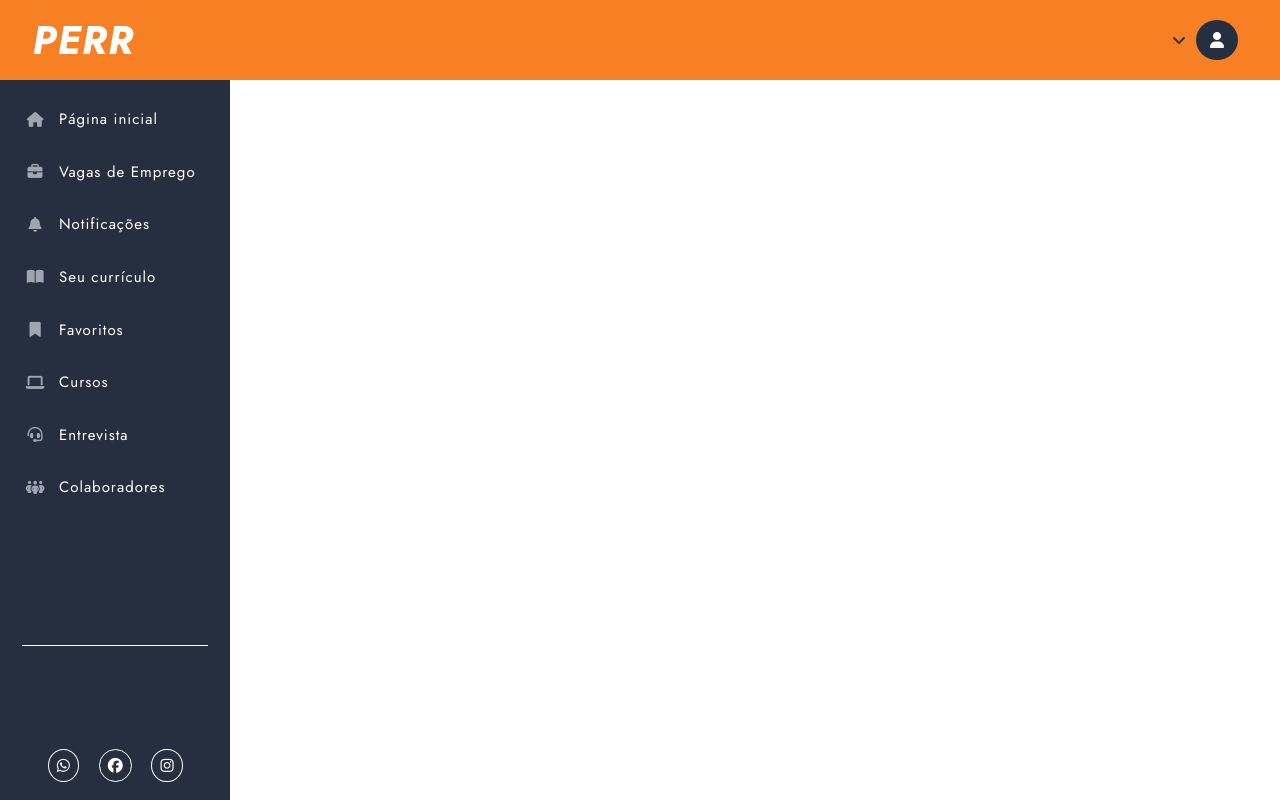
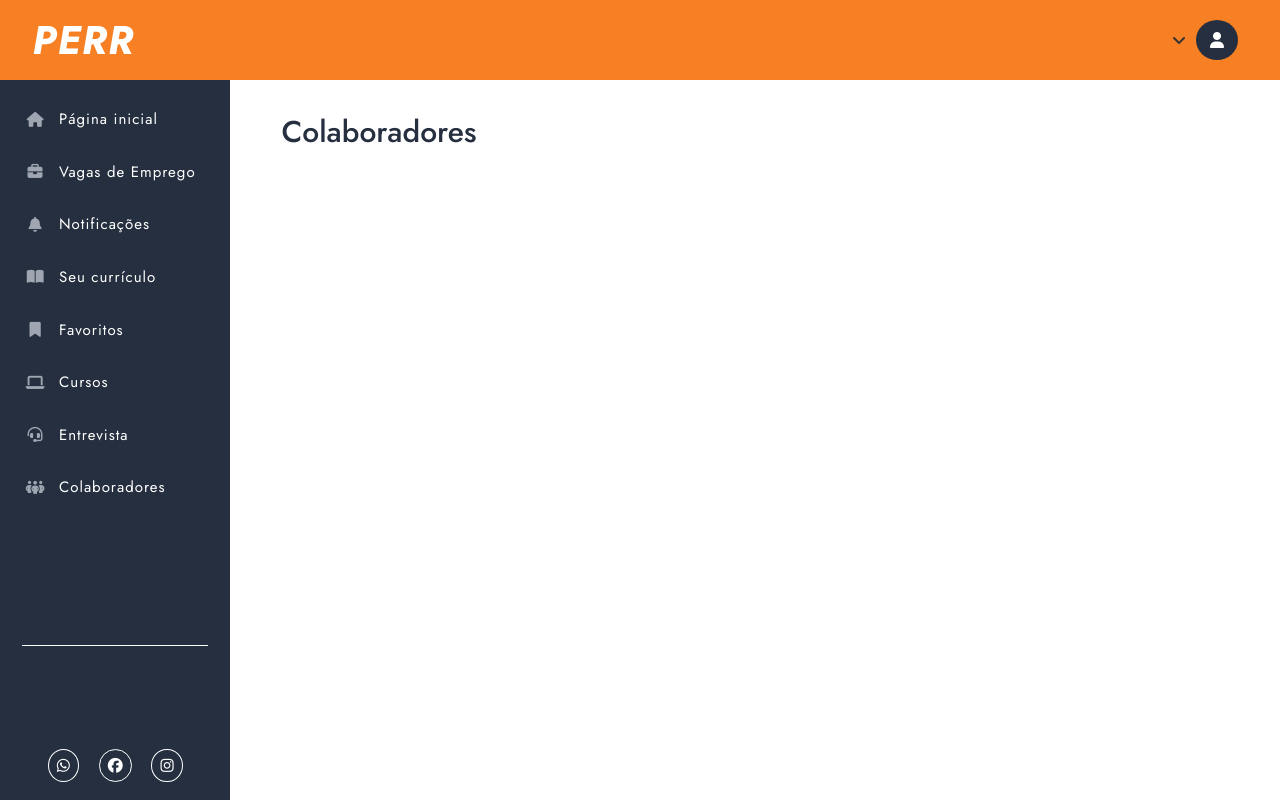
Before and after one commit to Santozzz/TCC-PERR-FRONTEND, a Vue app in the folder frontend/: page /Colaboradores in a window 1280 px wide. Built offline with nearby package versions, Linux system fonts and the light colour scheme.

Commit message:
colaboradores

```diff
--- a/frontend/src/components/Colaboradores/colaboradores.vue
+++ b/frontend/src/components/Colaboradores/colaboradores.vue
@@ -1,7 +1,7 @@
 <template>
     <div>
         <div class="container">
-
+            <h1>Colaboradores</h1>
         </div>
     </div>
 </template>
@@ -26,9 +26,10 @@ export default {
     align-items: center;
 }
 
-h3 {
-    font-size: 20px;
+h1 {
+    font-size: 30px;
     color: #252F3F;
     width: 95%;
+    font-weight: 500;
 }
 </style>
```
